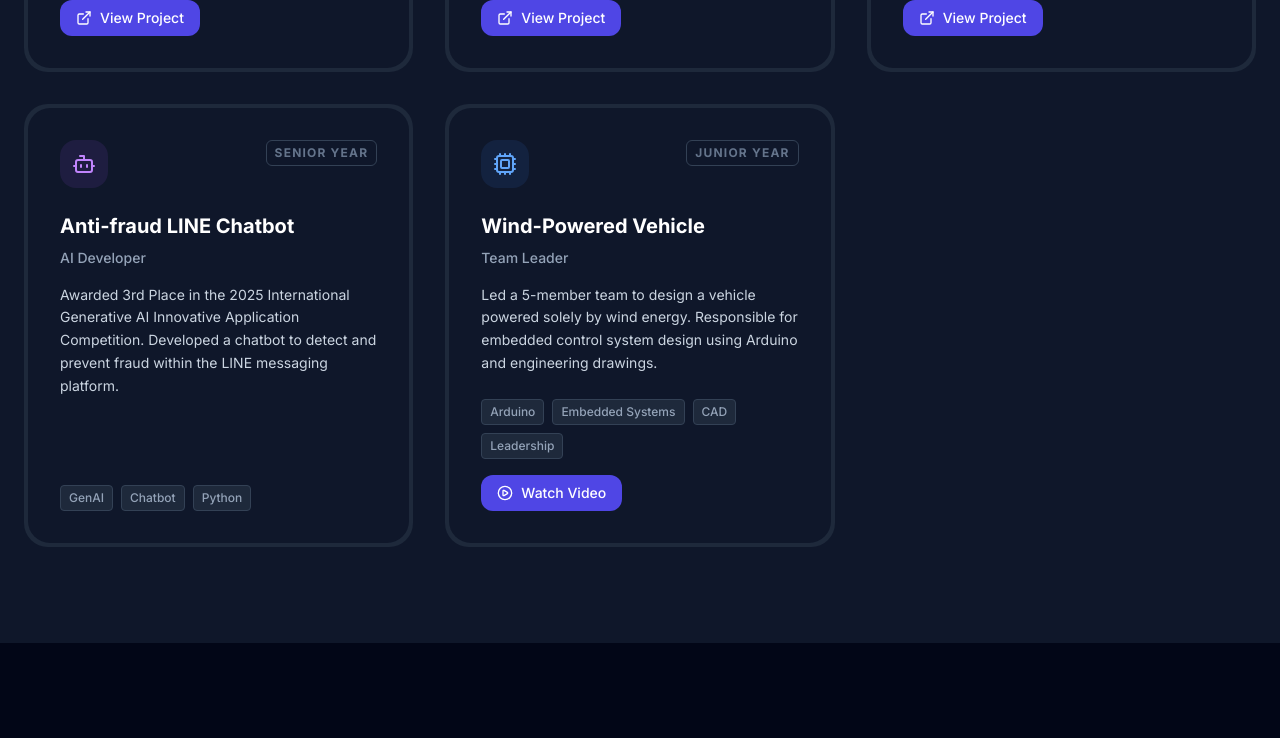
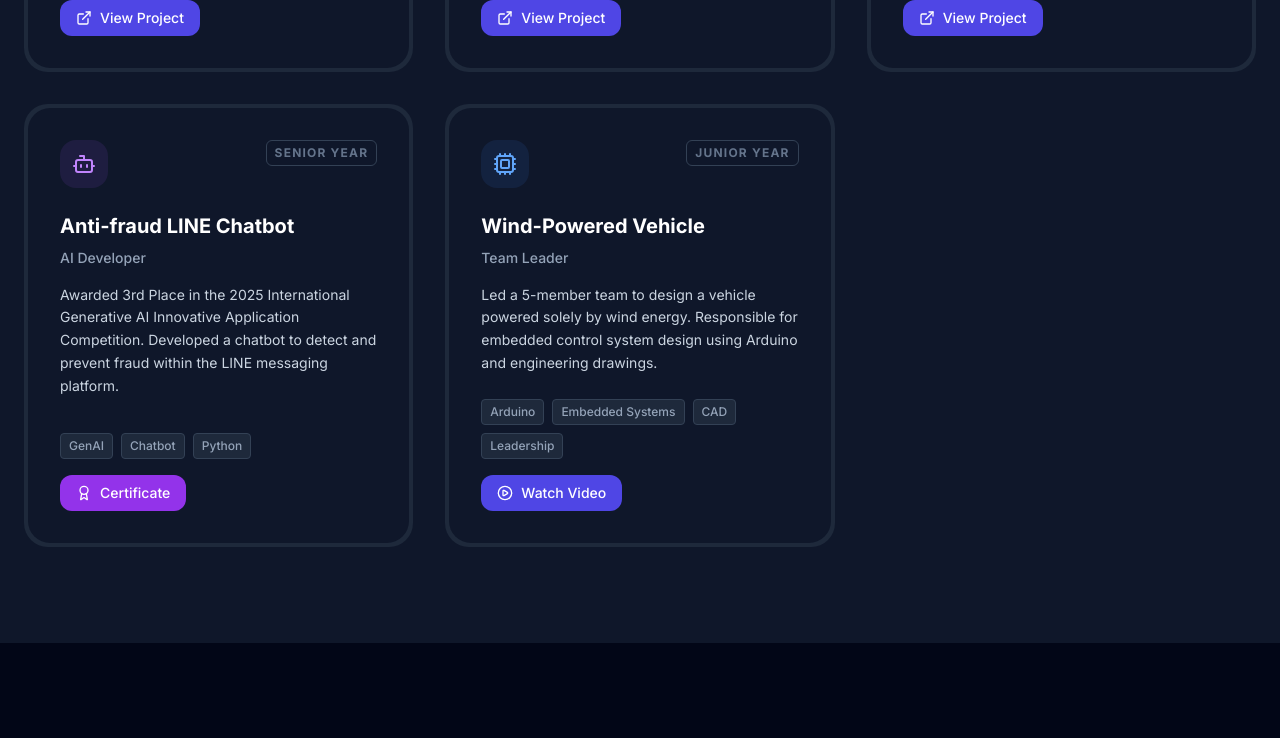
Before and after one commit to chuen214/resume, a React (Vite) app: page / in a window 1280 px wide. Shown: the part 3063-3801 px from the top of the page. Built offline with nearby package versions, Linux system fonts and the light colour scheme; no server answers.

Commit message:
Add certificate buttons: GAI.pdf for Anti-fraud Chatbot project and intern.pdf for SHL Medical experience

```diff
--- a/components/Experience.tsx
+++ b/components/Experience.tsx
@@ -1,5 +1,5 @@
 import React from 'react';
-import { Briefcase, Calendar } from 'lucide-react';
+import { Briefcase, Calendar, FileText } from 'lucide-react';
 import { useLanguage } from '../context/LanguageContext';
 
 const Experience: React.FC = () => {
@@ -48,6 +48,19 @@ const Experience: React.FC = () => {
                         </li>
                     ))}
                 </ul>
+                {exp.certificateLink && (
+                    <div className="mt-4 pt-4 border-t border-slate-800">
+                        <a
+                            href={`${import.meta.env.BASE_URL}${exp.certificateLink.replace(/^\//, '')}`}
+                            target="_blank"
+                            rel="noopener noreferrer"
+                            className="inline-flex items-center gap-2 text-sm font-medium text-indigo-400 hover:text-indigo-300 transition-colors"
+                        >
+                            <FileText className="w-4 h-4" />
+                            View Certificate
+                        </a>
+                    </div>
+                )}
               </div>
             </div>
           ))}
--- a/components/Projects.tsx
+++ b/components/Projects.tsx
@@ -1,5 +1,5 @@
 import React from 'react';
-import { ArrowUpRight, Cpu, Code2, Bot, PlayCircle, ExternalLink } from 'lucide-react';
+import { ArrowUpRight, Cpu, Code2, Bot, PlayCircle, ExternalLink, Award } from 'lucide-react';
 import { useLanguage } from '../context/LanguageContext';
 
 const Projects: React.FC = () => {
@@ -64,6 +64,7 @@ const Projects: React.FC = () => {
                                 ))}
                             </div>
 
+                            <div className="flex flex-wrap gap-2">
                                 {project.link && (
                                     <a
                                         href={project.link.startsWith('http') ? project.link : `${import.meta.env.BASE_URL}${project.link.replace(/^\//, '')}`}
@@ -84,6 +85,18 @@ const Projects: React.FC = () => {
                                         )}
                                     </a>
                                 )}
+                                {project.certificateLink && (
+                                    <a
+                                        href={`${import.meta.env.BASE_URL}${project.certificateLink.replace(/^\//, '')}`}
+                                        target="_blank"
+                                        rel="noopener noreferrer"
+                                        className="inline-flex items-center gap-2 text-sm font-medium text-white bg-purple-600 hover:bg-purple-700 px-4 py-2 rounded-xl transition-colors w-fit group-hover/btn:translate-x-1"
+                                    >
+                                        <Award className="w-4 h-4" />
+                                        Certificate
+                                    </a>
+                                )}
+                            </div>
                         </div>
                     </div>
                 </div>
--- a/constants.ts
+++ b/constants.ts
@@ -94,7 +94,8 @@ const EXPERIENCE_ZH: Experience[] = [
     description: [
       "負責前端開發：使用 R 開發 Gage R&R 分析程式以取代 Minitab，功能涵蓋資料輸入、介面佈局、結果視覺化及 PDF 報告生成。",
       "專案開發：利用貝式神經網絡 (BNN) 預測自動注射器的注射時間，根據藥物體積、黏度及彈簧勁度等參數，量化預測的不確定性。"
-    ]
+    ],
+    certificateLink: "/intern.pdf"
   },
   {
     company: "蕭浩明教授實驗室",
@@ -155,7 +156,8 @@ const PROJECTS_EN: Project[] = [
     period: "Senior Year",
     description: "Awarded 3rd Place in the 2025 International Generative AI Innovative Application Competition. Developed a chatbot to detect and prevent fraud within the LINE messaging platform.",
     techStack: ["GenAI", "Chatbot", "Python"],
-    category: "AI"
+    category: "AI",
+    certificateLink: "/GAI.pdf"
   },
   {
     title: "Wind-Powered Vehicle",
@@ -206,7 +208,8 @@ const PROJECTS_ZH: Project[] = [
     period: "大四",
     description: "參與 AI Club 專案團隊，於「2025 生成式 AI 創新應用競賽」獲得第三名。開發用於偵測與預防詐騙訊息的 LINE 聊天機器人。",
     techStack: ["GenAI", "Chatbot", "Python"],
-    category: "AI"
+    category: "AI",
+    certificateLink: "/GAI.pdf"
   },
   {
     title: "風力驅動車",
--- a/types.ts
+++ b/types.ts
@@ -7,6 +7,7 @@ export interface Project {
   category: 'Engineering' | 'Software' | 'AI';
   link?: string;
   linkType?: 'website' | 'video';
+  certificateLink?: string; // Link to certificate/award document
 }
 
 export interface Experience {
@@ -15,6 +16,7 @@ export interface Experience {
   period: string;
   location: string;
   description: string[];
+  certificateLink?: string; // Link to certificate/document
 }
 
 export interface Education {
```
Lines whose indentation alone changed are shown as unchanged.
